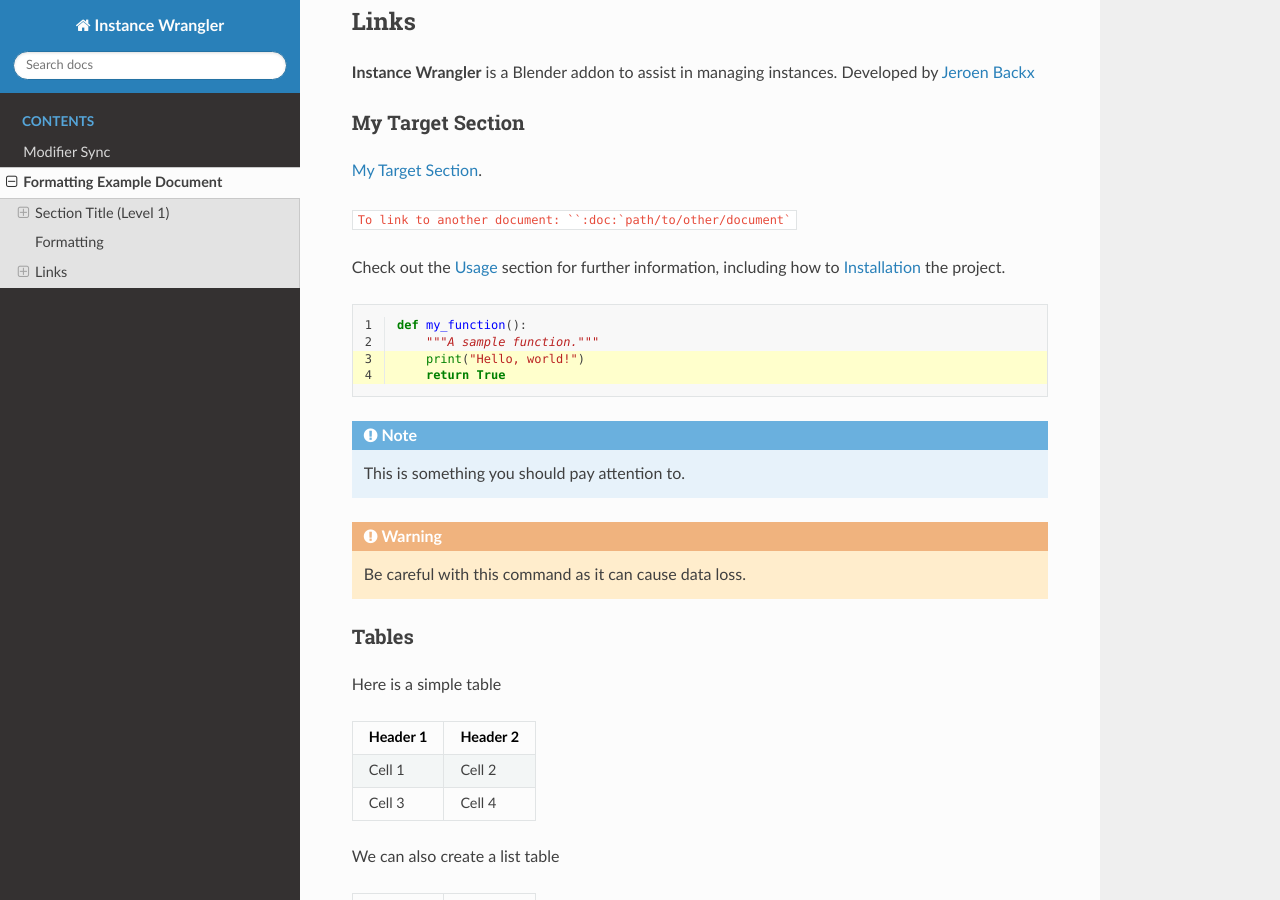
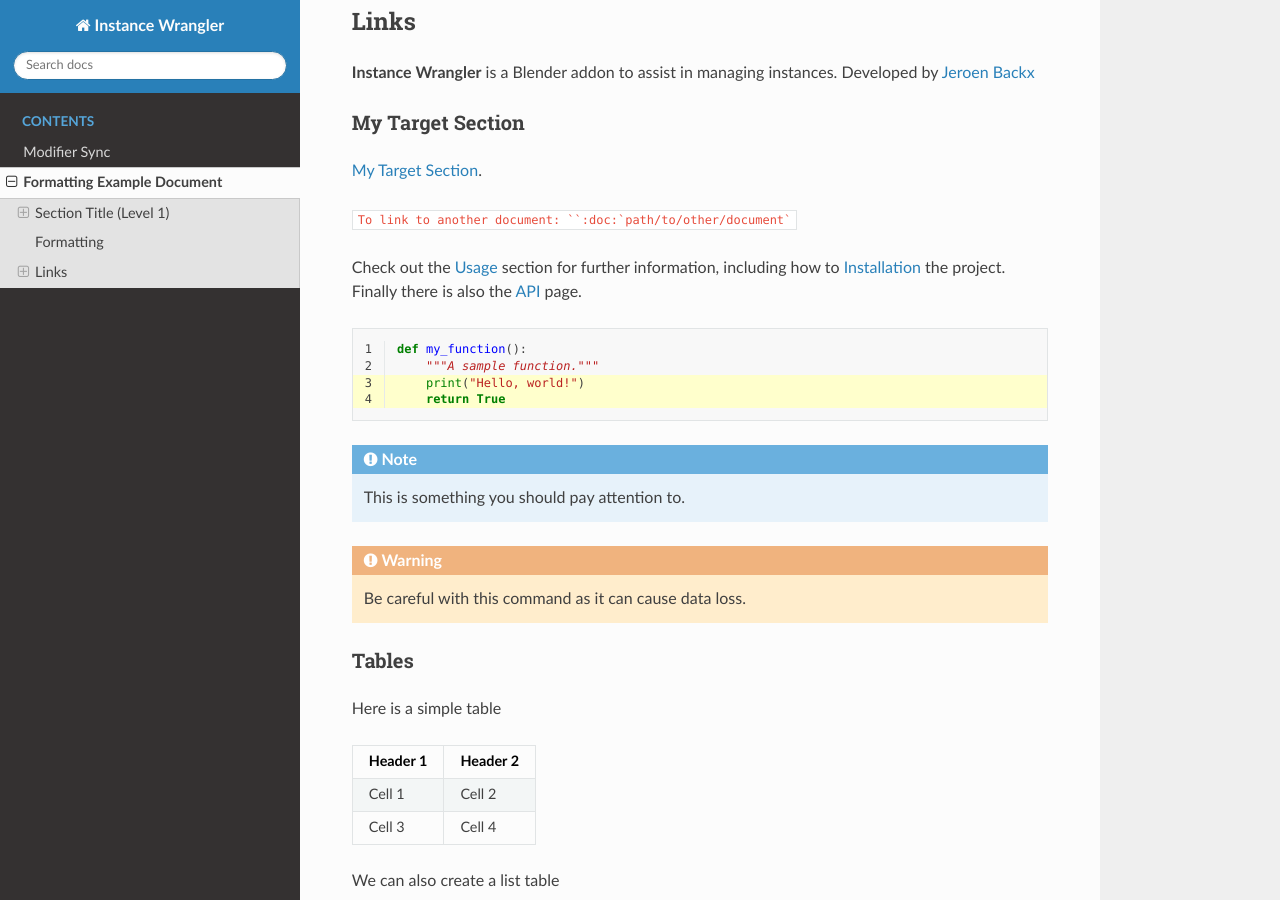
Before and after one commit to jb1981dev/Precise-Docs, a Sphinx documentation site: the page built from docs/source/examples.rst, in a window 1280 px wide and 900 px high, scrolled down 866 px. Built offline with Sphinx 7.4.7 and the Read the Docs theme 3.1.0, drawn with Linux system fonts in a browser that asks for light colours; part of the change alters nothing that is shown.

Commit message:
Update examples.rst

````diff
--- a/docs/source/examples.rst
+++ b/docs/source/examples.rst
@@ -1,3 +1,7 @@
+:orphan:
+
+.. _formatting-examples:
+
 ===========================
 Formatting Example Document
 ===========================
@@ -56,9 +60,9 @@ My Target Section
 
 ``To link to another document: ``:doc:`path/to/other/document```
 
-
 Check out the :doc:`usage` section for further information, including
 how to :ref:`installation` the project.
+Finally there is also the :doc:`api` page.
 
 .. code-block:: python
    :linenos:
````
